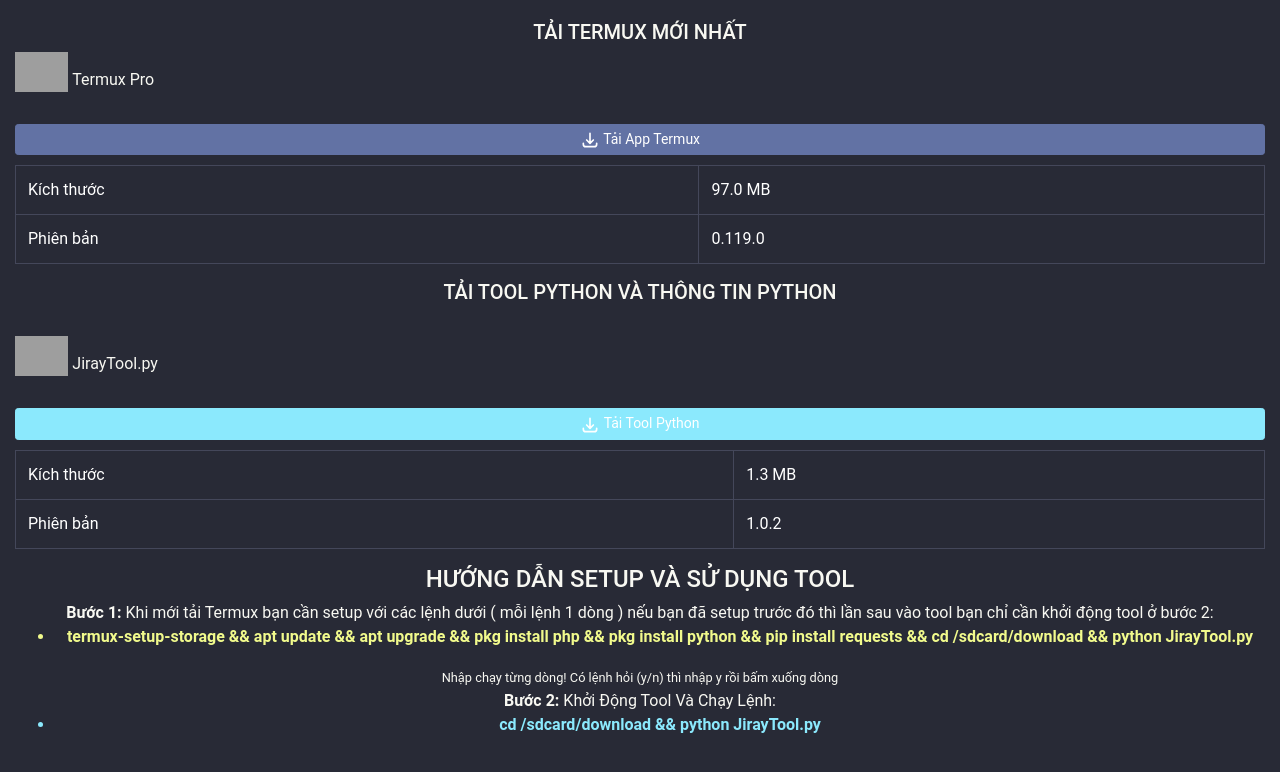
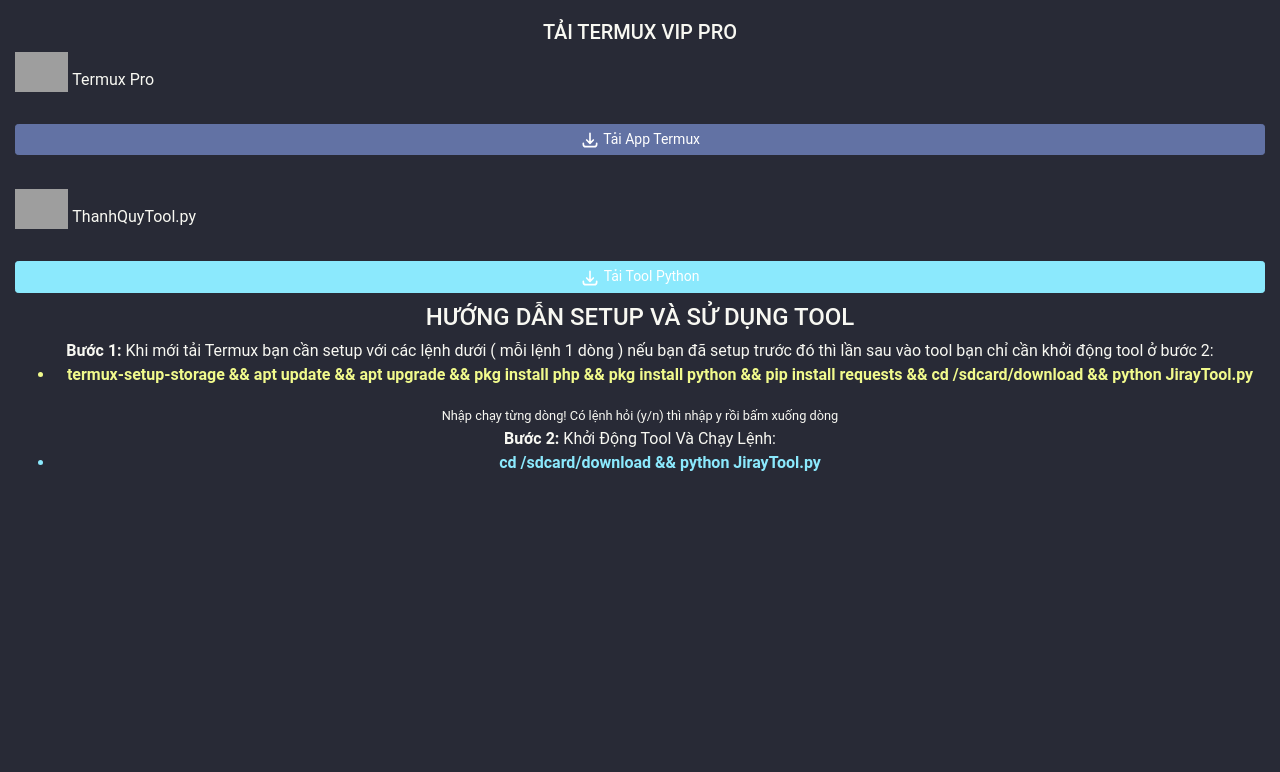
Before and after one commit to thanhquybot/thanhquybot.github.io, a plain HTML site: page huongdan/index.html in a window 1280 px wide. Drawn offline with nearby package versions, Linux system fonts and the light colour scheme; grey boxes are pictures that could not be loaded.

Commit message:
Add files via upload

```diff
--- a/huongdan/index.html
+++ b/huongdan/index.html
@@ -3,7 +3,7 @@
 <head>
     <meta charset="UTF-8">
     <meta name="viewport" content="width=device-width, initial-scale=1.0">
-    <title>Hướng Dẫn Sử Dụng Tool Thành Quý Bot</title>
+    <title>Hướng Dẫn Sử Dụng Tool Thành Quý Tool</title>
     <link rel="stylesheet" href="https://stackpath.bootstrapcdn.com/bootstrap/4.5.2/css/bootstrap.min.css">
     <style>
         body {
@@ -67,7 +67,7 @@
 <body>
 <div class="container-fluid">
 		<center>
-            <h5>TẢI TERMUX MỚI NHẤT </h5>
+            <h5>TẢI TERMUX VIP PRO </h5>
         </center>
     <center>
         <div class="d-flex mb-3">
@@ -87,23 +87,6 @@
                 </svg> Tải App Termux
             </a>
         </div>
-        <div class="table-responsive">
-            <table class="table hover multiple-select-row data-table-export nowrap">
-                <tbody>
-                <tr>
-                    <td>Kích thước</td>
-                    <td><span>97.0 MB</span></td>
-                </tr>
-                <tr>
-                    <td>Phiên bản</td>
-                    <td><span>0.119.0</span></td>
-                </tr>
-                </tbody>
-            </table>
-        </div>
-        <center>
-            <h5>TẢI TOOL PYTHON VÀ THÔNG TIN PYTHON</h5>
-        </center>
         <br>
         <div class="d-flex mb-3">
             <div class="d-flex">
@@ -111,30 +94,16 @@
                     <img src="https://www.svgrepo.com/show/376344/python.svg" alt="logo">
                 </figure>
                 <div class="d-inline-block align-self-center">
-                    <div>&nbsp;JirayTool.py</div>
+                    <div>&nbsp;ThanhQuyTool.py</div>
                 </div>
             </div>
         </div>
         <div style="margin: 10px 0;">
-            <a href="https://www.mediafire.com/file/ub2x93sxw3g30p5/JirayTool.py/file" class="btn btn-info btn-block btn-sm" rel="nofollow">
+            <a href="https://www.mediafire.com/file/bt84g7b7f2sis1v/ThanhQuyTool.py/file" class="btn btn-info btn-block btn-sm" rel="nofollow">
                 <svg xmlns="http://www.w3.org/2000/svg" fill="none" viewBox="0 0 24 24" stroke="currentColor" stroke-width="2">
                     <path stroke-linecap="round" stroke-linejoin="round" d="M4 16v1a3 3 0 003 3h10a3 3 0 003-3v-1m-4-4l-4 4m0 0l-4-4m4 4V4"></path>
                 </svg> Tải Tool Python
             </a>
-        </div>
-        <div class="table-responsive">
-            <table class="table hover multiple-select-row data-table-export nowrap">
-                <tbody>
-                <tr>
-                    <td>Kích thước</td>
-                    <td><span>1.3 MB</span></td>
-                </tr>
-                <tr>
-                    <td>Phiên bản</td>
-                    <td><span>1.0.2</span></td>
-                </tr>
-                </tbody>
-            </table>
         </div>
         <div class="step-instructions">
             <h4>HƯỚNG DẪN SETUP VÀ SỬ DỤNG TOOL</h4>
```
